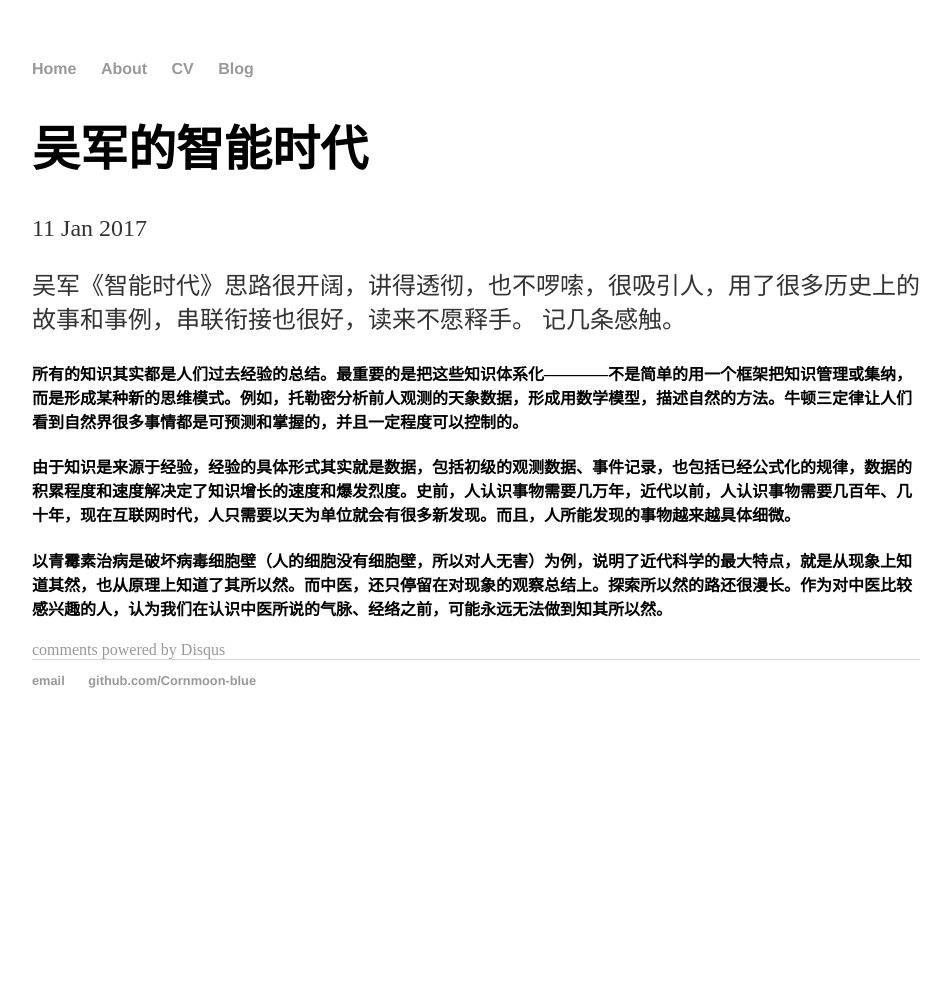
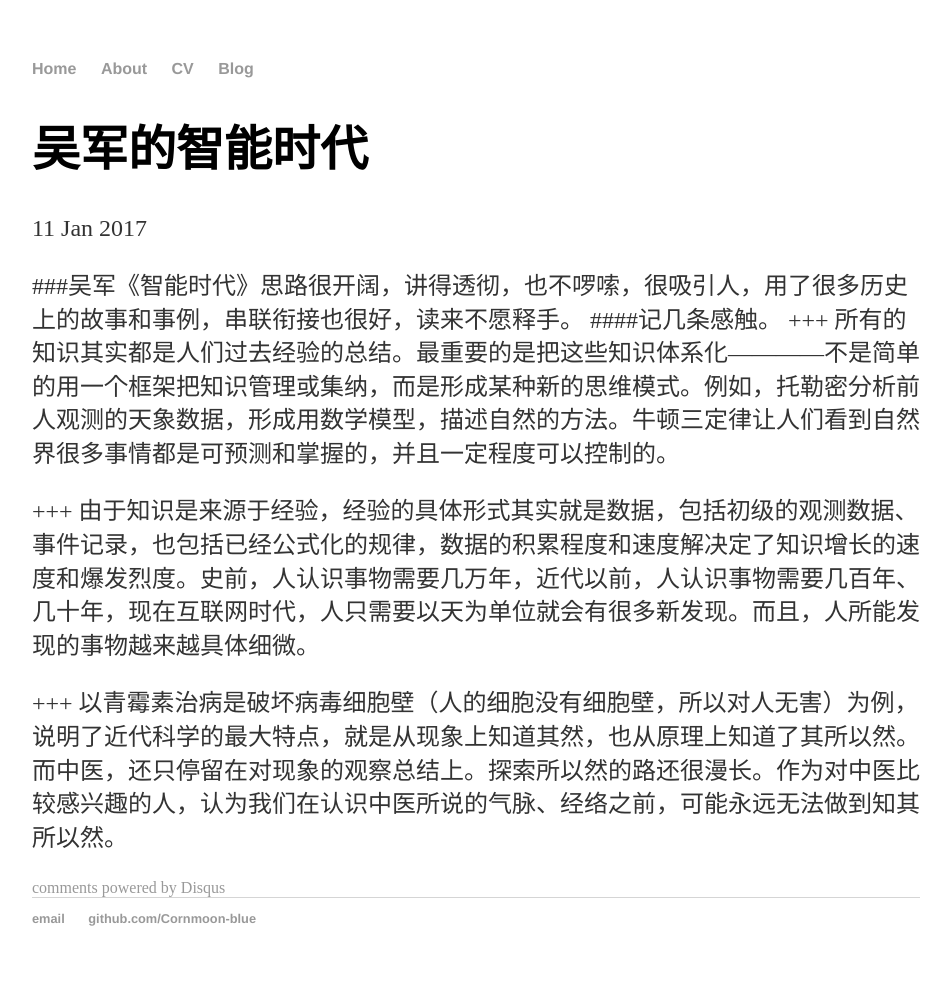
Before and after one commit to cornmoon-blue/cornmoon-blue.github.io, a Jekyll site: the page built from _posts/2017-01-11-吴军的智能时代.md, in a window 1280 px wide. Shown: the whole page, without its empty margins (164-1115 px from the left). Built offline with Jekyll 4.4.1, drawn with Linux system fonts in a browser that asks for light colours; our own code applies the rules of GitHub Pages for plain Markdown files; comment, search, counter and statistics services are not loaded; before the commit the page ends 900 px from its top, so only the background shows below that.

```diff
--- a/_posts/2017-01-11-吴军的智能时代.md
+++ b/_posts/2017-01-11-吴军的智能时代.md
@@ -1,7 +1,7 @@
-吴军《智能时代》思路很开阔，讲得透彻，也不啰嗦，很吸引人，用了很多历史上的故事和事例，串联衔接也很好，读来不愿释手。
-记几条感触。
-#### 所有的知识其实都是人们过去经验的总结。最重要的是把这些知识体系化————不是简单的用一个框架把知识管理或集纳，而是形成某种新的思维模式。例如，托勒密分析前人观测的天象数据，形成用数学模型，描述自然的方法。牛顿三定律让人们看到自然界很多事情都是可预测和掌握的，并且一定程度可以控制的。
+###吴军《智能时代》思路很开阔，讲得透彻，也不啰嗦，很吸引人，用了很多历史上的故事和事例，串联衔接也很好，读来不愿释手。
+####记几条感触。
++++ 所有的知识其实都是人们过去经验的总结。最重要的是把这些知识体系化————不是简单的用一个框架把知识管理或集纳，而是形成某种新的思维模式。例如，托勒密分析前人观测的天象数据，形成用数学模型，描述自然的方法。牛顿三定律让人们看到自然界很多事情都是可预测和掌握的，并且一定程度可以控制的。
 
-#### 由于知识是来源于经验，经验的具体形式其实就是数据，包括初级的观测数据、事件记录，也包括已经公式化的规律，数据的积累程度和速度解决定了知识增长的速度和爆发烈度。史前，人认识事物需要几万年，近代以前，人认识事物需要几百年、几十年，现在互联网时代，人只需要以天为单位就会有很多新发现。而且，人所能发现的事物越来越具体细微。
++++ 由于知识是来源于经验，经验的具体形式其实就是数据，包括初级的观测数据、事件记录，也包括已经公式化的规律，数据的积累程度和速度解决定了知识增长的速度和爆发烈度。史前，人认识事物需要几万年，近代以前，人认识事物需要几百年、几十年，现在互联网时代，人只需要以天为单位就会有很多新发现。而且，人所能发现的事物越来越具体细微。
 
-#### 以青霉素治病是破坏病毒细胞壁（人的细胞没有细胞壁，所以对人无害）为例，说明了近代科学的最大特点，就是从现象上知道其然，也从原理上知道了其所以然。而中医，还只停留在对现象的观察总结上。探索所以然的路还很漫长。作为对中医比较感兴趣的人，认为我们在认识中医所说的气脉、经络之前，可能永远无法做到知其所以然。
++++ 以青霉素治病是破坏病毒细胞壁（人的细胞没有细胞壁，所以对人无害）为例，说明了近代科学的最大特点，就是从现象上知道其然，也从原理上知道了其所以然。而中医，还只停留在对现象的观察总结上。探索所以然的路还很漫长。作为对中医比较感兴趣的人，认为我们在认识中医所说的气脉、经络之前，可能永远无法做到知其所以然。
```
